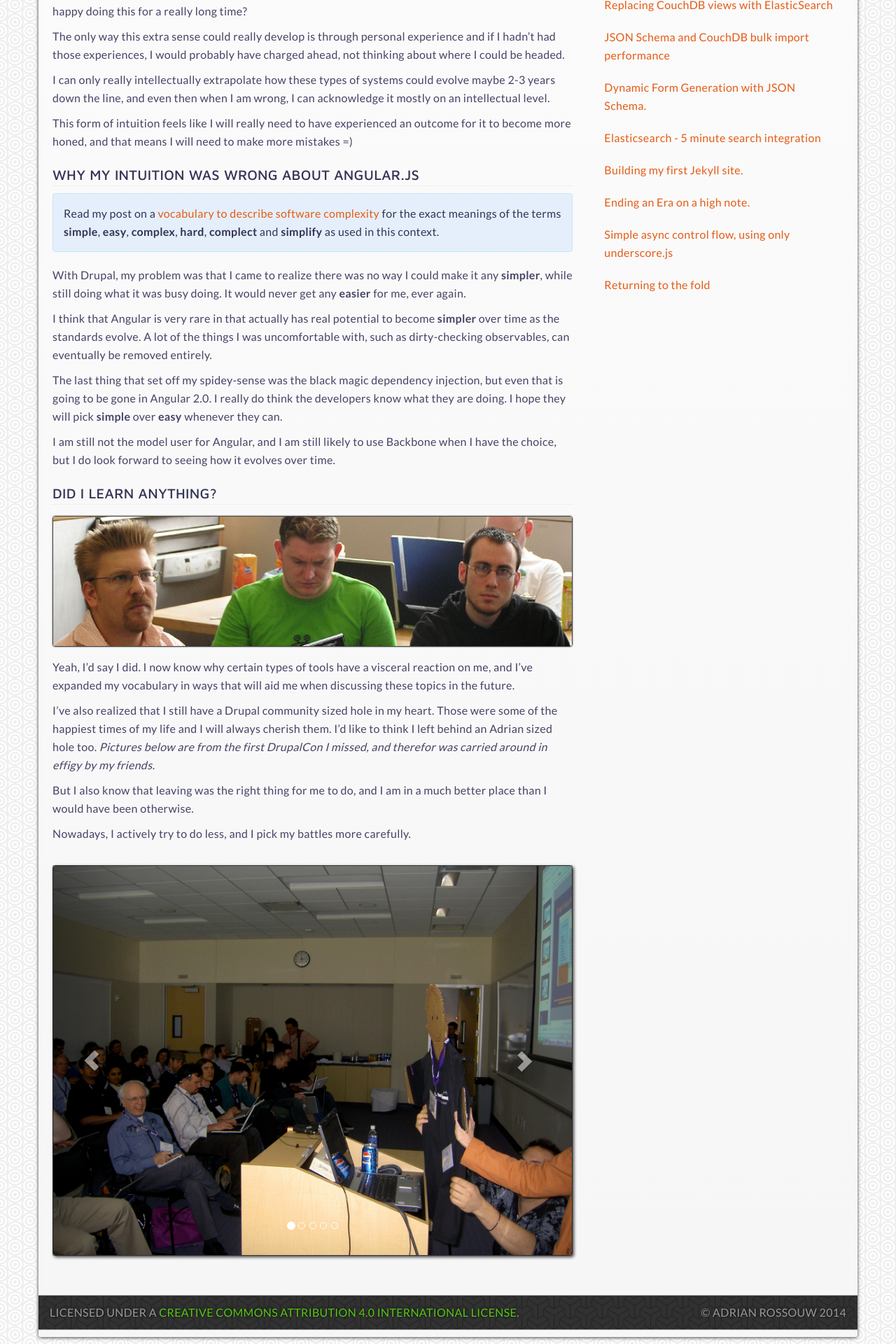
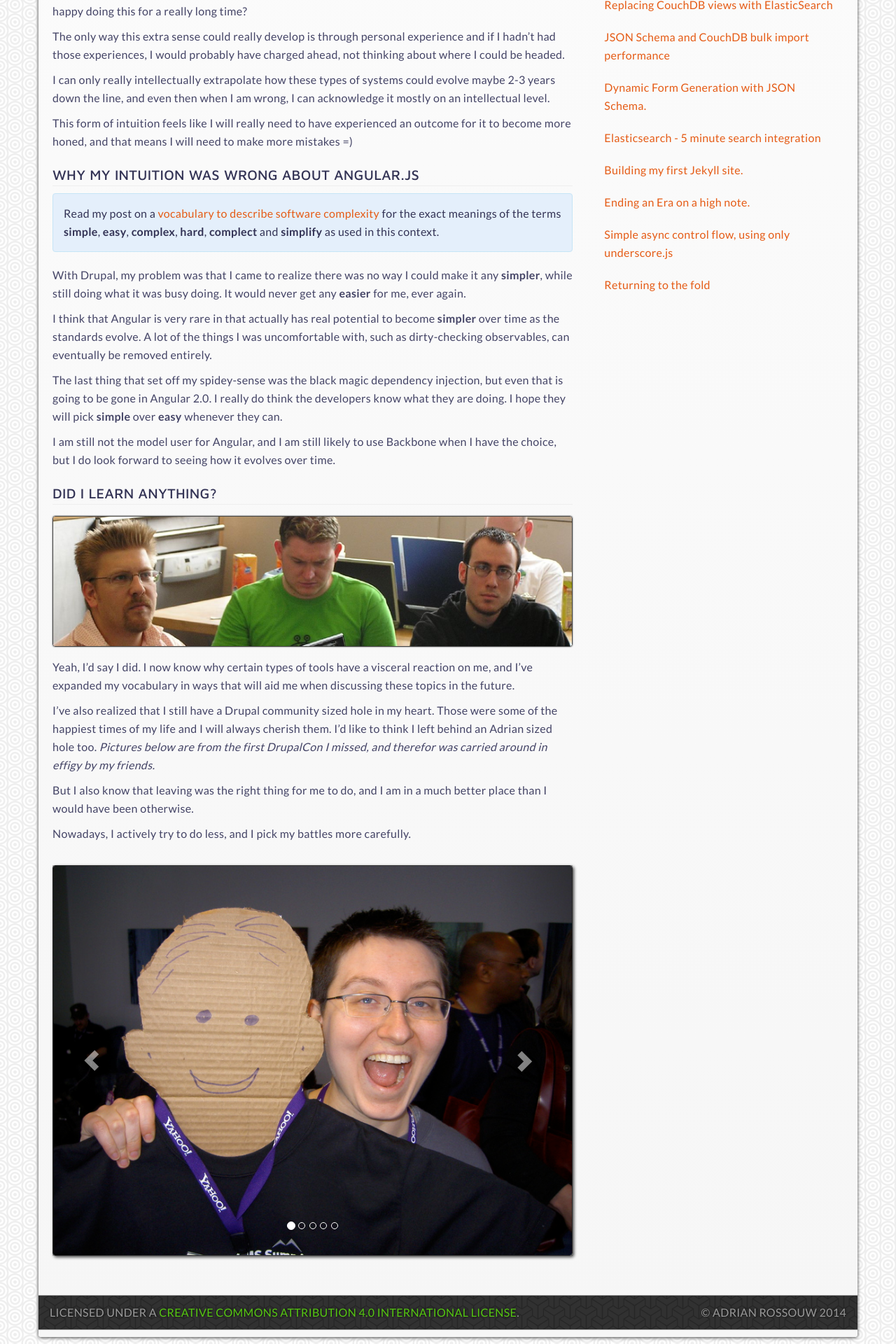
Before and after one commit to AdrianRossouw/daemon-co-za, a Jekyll site: the page built from _posts/articles/2014-03-26-angular-reminded-me-of-drupal.md, in a window 1280 px wide. Shown: the part 1456-3376 px from the top of the page at 70% size. Built offline with Jekyll 4.4.1, drawn with Linux system fonts in a browser that asks for light colours.

Commit message:
tweaks again

```diff
--- a/_posts/articles/2014-03-26-angular-reminded-me-of-drupal.md
+++ b/_posts/articles/2014-03-26-angular-reminded-me-of-drupal.md
@@ -3,8 +3,6 @@
 category: post
 layout: post
 images:
-  -
-    src: img/drupalcon/gone.presentation.jpg
   -
     src: img/drupalcon/gone.angie1.jpg
   -
@@ -13,6 +11,8 @@
     src: img/drupalcon/gone.1.jpg
   -
     src: img/drupalcon/gone.2.jpg
+  -
+    src: img/drupalcon/gone.presentation.jpg
 
 
 ---
```
